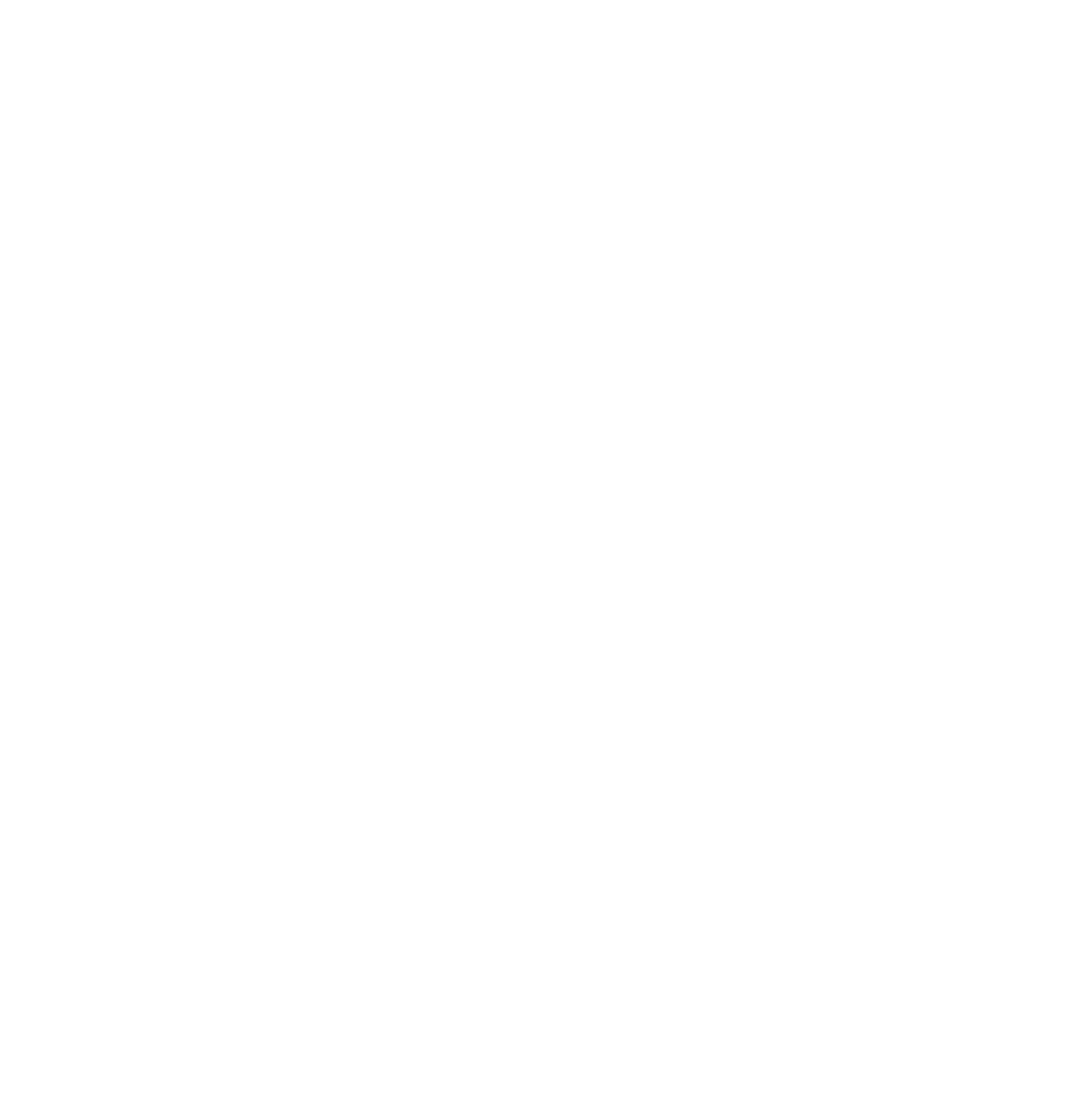
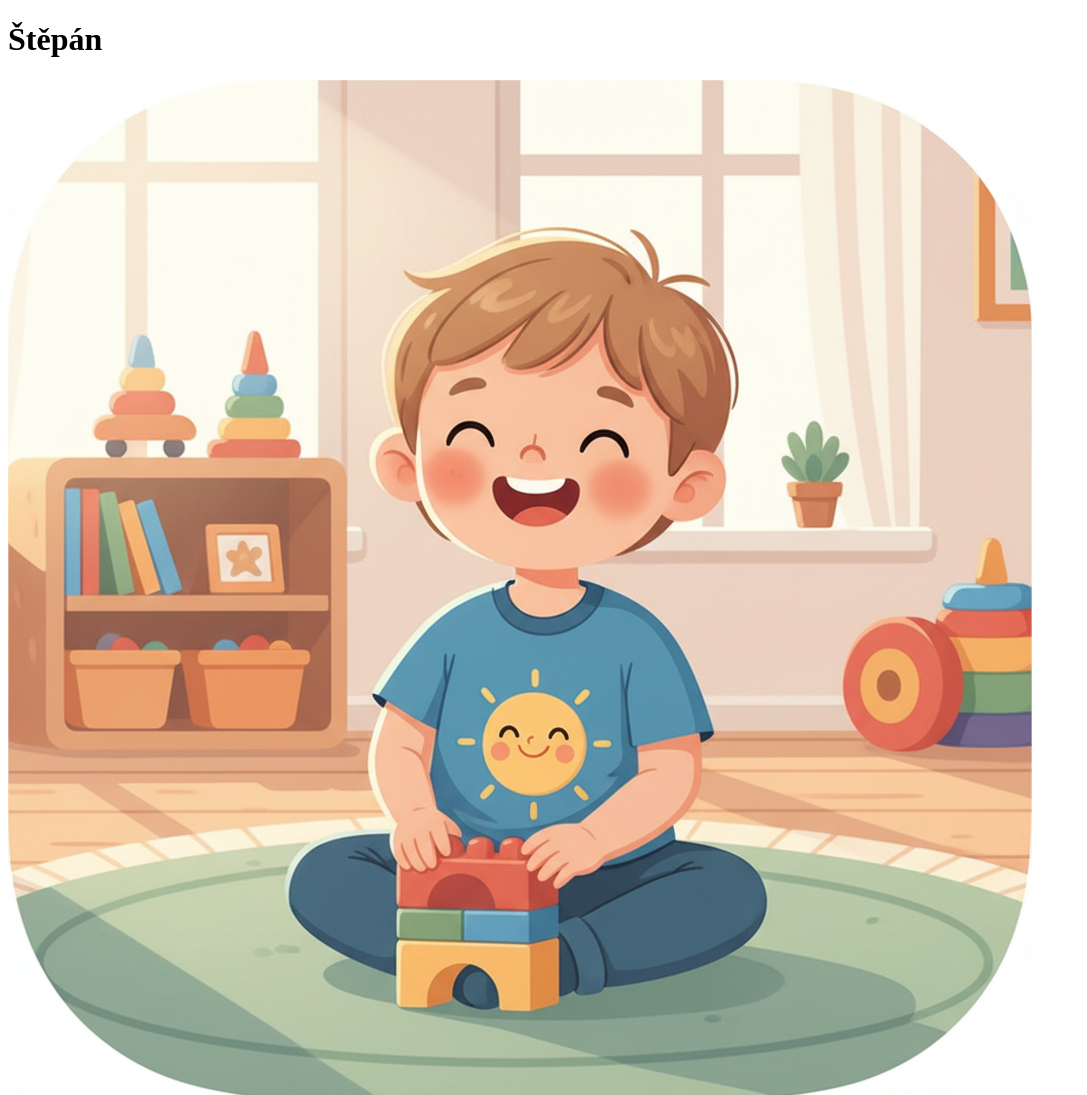
Before and after one commit to stepxnn/Klasifikator_veku_a_pohlavi, a plain HTML site: page index.html in a window 1280 px wide. Shown: the top 1095 px of the page, without its empty margins (0-1087 px from the left). Before the commit the page ends 800 px from the top, so only its background shows below. Drawn offline with Linux system fonts and the light colour scheme.

Commit message:
Přidání obrázku a textu

```diff
--- a/index.html
+++ b/index.html
@@ -6,6 +6,7 @@
     <title>Klasifikátor věku a pohlaví</title>
 </head>
 <body>
-
+    <h1>Štěpán</h1>
+    <img src="obrazky/dite-muz.png" alt="dite_muz">
 </body>
 </html>
```
